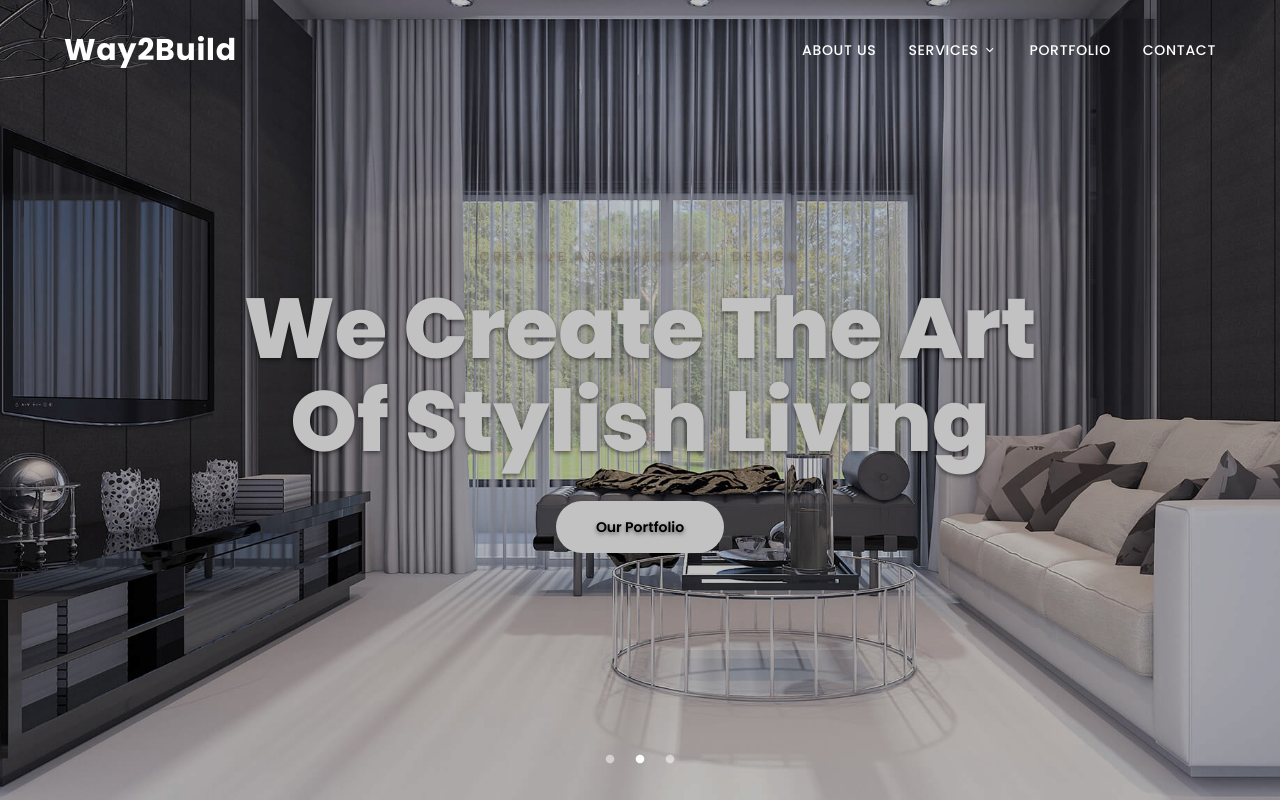
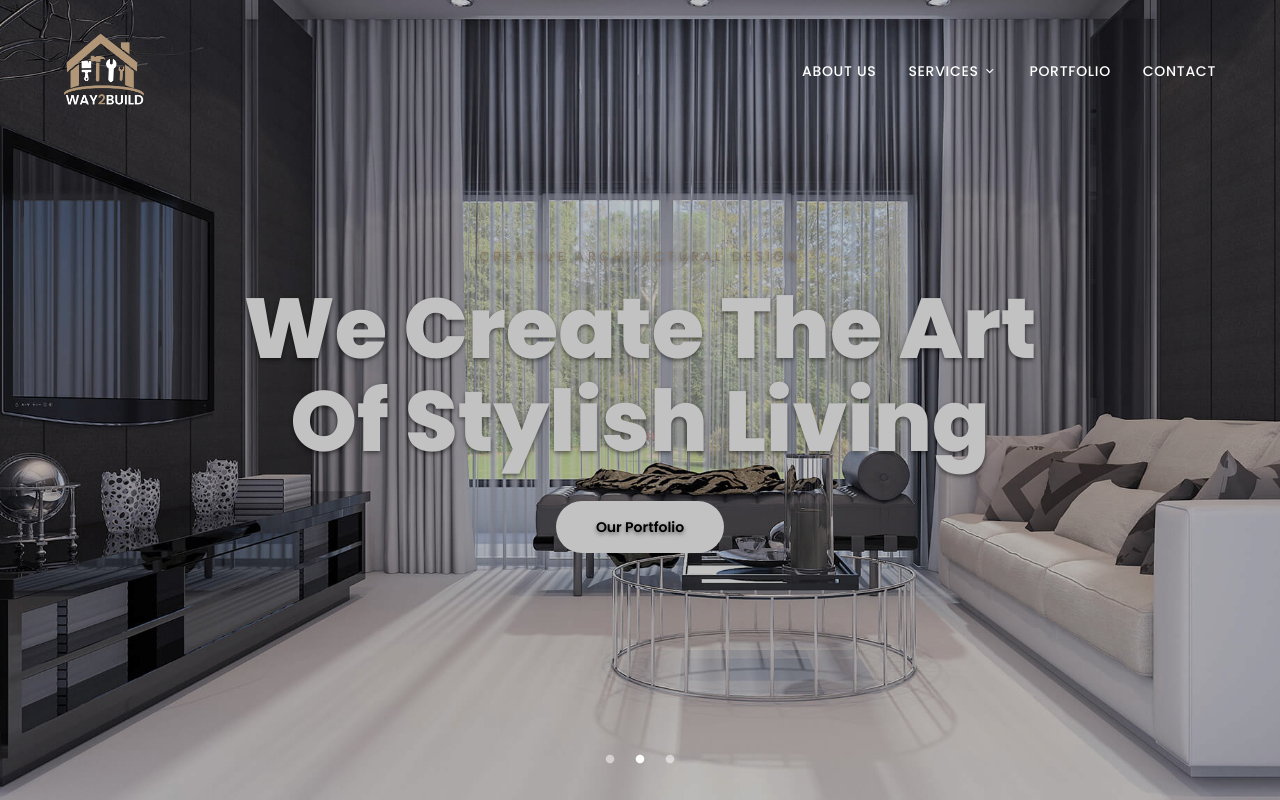
Before and after one commit to EktaThames/Way2Build, a Next.js app: page / in a window 1280 px wide. Shown: the top 800 px of the page. Built offline with nearby package versions, Linux system fonts and the light colour scheme.

Commit message:
logo changed

```diff
--- a/components/layout/Header.tsx
+++ b/components/layout/Header.tsx
@@ -2,6 +2,7 @@
 
 import { useState, useEffect } from 'react';
 import Link from 'next/link';
+import Image from 'next/image';
 
 const servicesList = [
   'Full Home Renovation',
@@ -47,8 +48,10 @@
       className={`top-0 left-0 w-full z-50 transition-all duration-300 ${isSticky ? 'fixed bg-white shadow-md py-4' : 'absolute bg-transparent py-8'}`}
     >
       <nav className={`container mx-auto flex justify-between items-center px-6 sm:px-8 lg:px-16 transition-colors duration-300 ${isSticky ? 'text-black' : 'text-white'}`}>
-        <div className="text-3xl font-bold">
-          <Link href="/" className="hover:text-[#b19777] tracking-wide">Way2Build</Link>
+        <div className="flex-shrink-0">
+          <Link href="/">
+            <Image src="/images/logo.png" alt="Way2Build Logo" width={80} height={15} priority />
+          </Link>
         </div>
         <div className="flex items-center space-x-12">
           <ul className="hidden md:flex items-center space-x-8 relative font-medium tracking-wider text-sm">
```
Also changed, not shown: public/images/logo.png (added).
